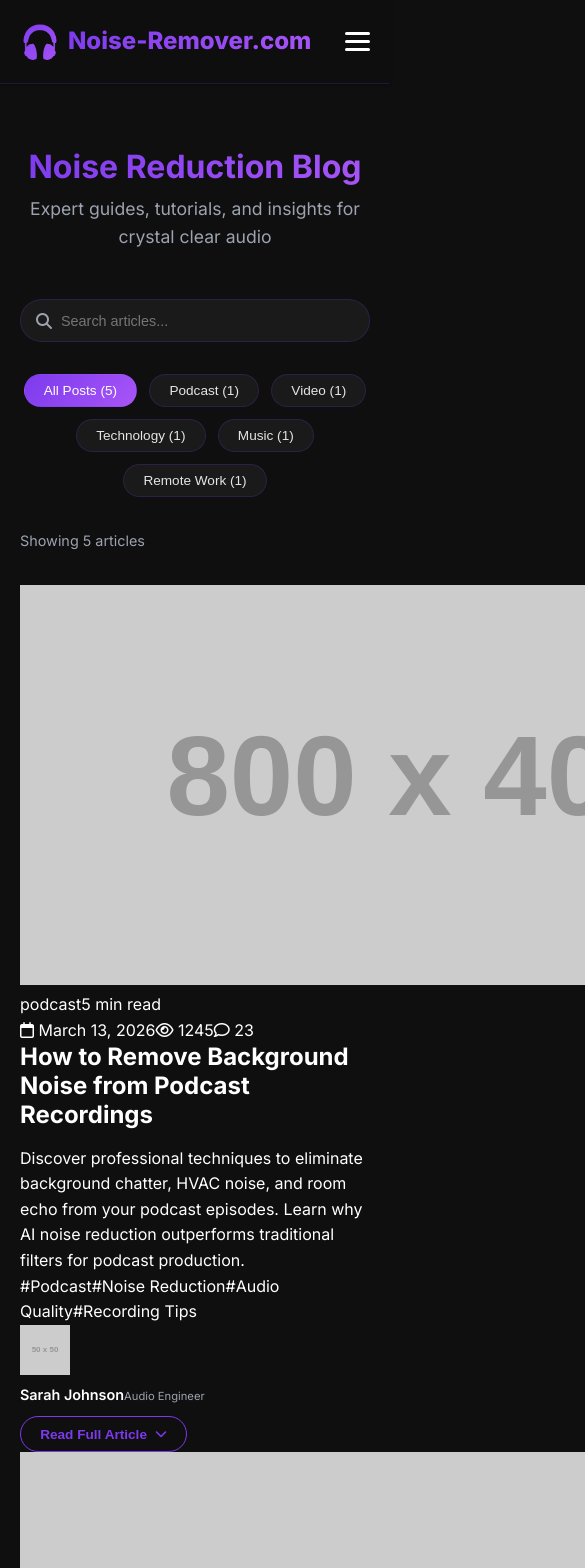
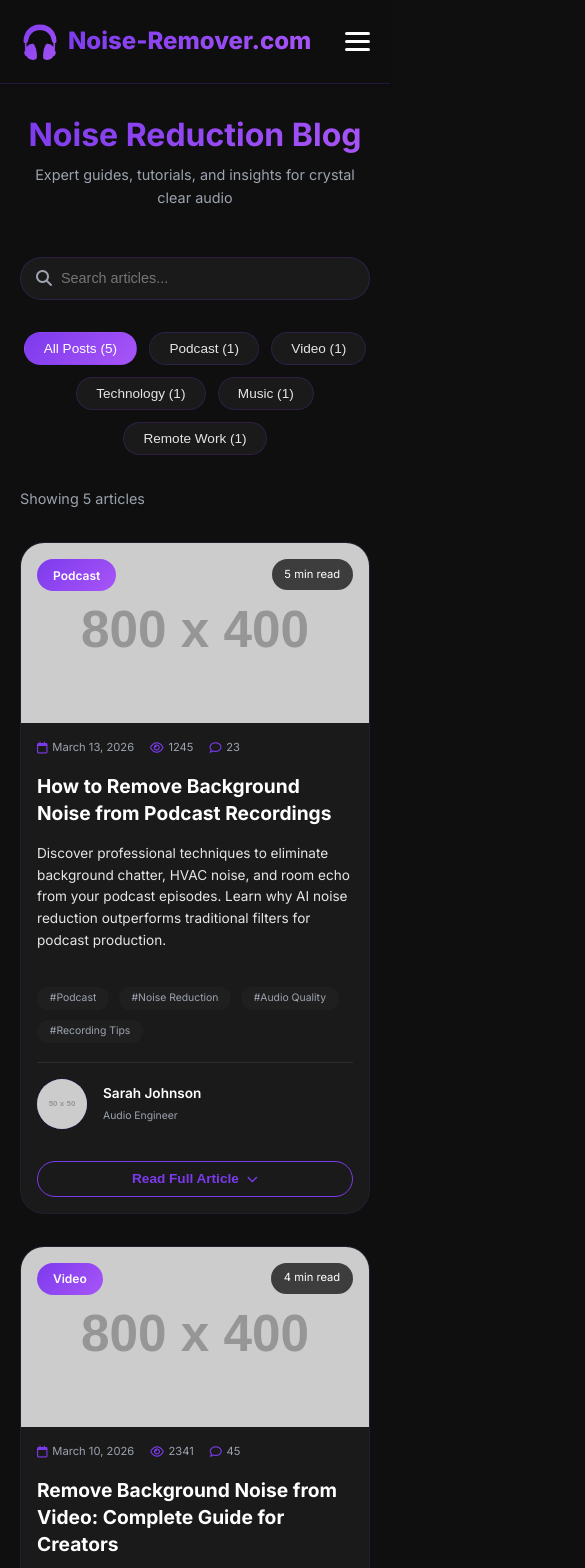
Before and after one commit to noiseremovercom/noise-reduction-website, a React (Create React App) app in the folder frontend/: page /blog in a window 390 px wide. Shown: the top 1568 px of the page, 585 px wide, since content can reach past the window. Built offline with nearby package versions, Linux system fonts and the light colour scheme; the HTML template or start-up script is replaced by a standard one.

Commit message:
Update website color scheme to match Flutter app - dark purple theme

```diff
--- a/frontend/src/App.css
+++ b/frontend/src/App.css
@@ -1457,13 +1457,15 @@ div.modal-content {
     margin-right: 0.5rem;
 }
 
-/* ===== BLOG PAGE STYLES ===== */
+/* ===== BLOG PAGE STYLES - FOR YOUR REACT COMPONENT ===== */
+
 .blog-page {
     padding: 4rem 0;
     background: var(--dark-bg);
     min-height: 100vh;
 }
 
+/* Blog Header */
 .blog-header {
     text-align: center;
     margin-bottom: 3rem;
@@ -1482,6 +1484,7 @@ div.modal-content {
     font-size: 1.1rem;
 }
 
+/* Blog Toolbar */
 .blog-toolbar {
     display: flex;
     justify-content: space-between;
@@ -1520,6 +1523,7 @@ div.modal-content {
     border-color: var(--primary);
 }
 
+/* Category Filters */
 .category-filters {
     display: flex;
     gap: 0.75rem;
@@ -1544,54 +1548,67 @@ div.modal-content {
     border-color: transparent;
 }
 
+/* Results Count */
 .blog-results {
     margin-bottom: 2rem;
     color: var(--text-tertiary);
     font-size: 0.9rem;
 }
 
-.blog-grid {
-    display: grid;
-    grid-template-columns: repeat(2, 1fr);
+.blog-results p {
+    margin: 0;
+}
+
+/* Blog Posts Grid */
+.blog-posts-grid {
+    display: flex;
+    flex-direction: column;
     gap: 2rem;
     margin-bottom: 3rem;
 }
 
-.blog-card {
+/* Blog Post Card */
+.blog-post-card {
     background: var(--dark-card);
     border-radius: 24px;
     overflow: hidden;
     transition: all 0.3s ease;
     border: 1px solid rgba(124,58,237,0.1);
-    display: flex;
-    flex-direction: column;
-}
-
-.blog-card:hover {
+    display: grid;
+    grid-template-columns: 300px 1fr;
+    gap: 0;
+}
+
+.blog-post-card:hover {
     transform: translateY(-5px);
     box-shadow: var(--shadow-glow);
     border-color: rgba(124,58,237,0.3);
 }
 
-.blog-card-image {
-    width: 100%;
-    height: 220px;
+.blog-post-card.expanded {
+    grid-template-columns: 1fr;
+}
+
+/* Post Image */
+.post-image {
     position: relative;
+    height: 100%;
+    min-height: 250px;
     overflow: hidden;
 }
 
-.blog-card-image img {
+.post-image img {
     width: 100%;
     height: 100%;
     object-fit: cover;
     transition: transform 0.5s ease;
 }
 
-.blog-card:hover .blog-card-image img {
+.blog-post-card:hover .post-image img {
     transform: scale(1.05);
 }
 
-.blog-badge {
+.post-category {
     position: absolute;
     top: 1rem;
     left: 1rem;
@@ -1605,7 +1622,7 @@ div.modal-content {
     z-index: 2;
 }
 
-.blog-read-time {
+.post-read-time {
     position: absolute;
     top: 1rem;
     right: 1rem;
@@ -1621,102 +1638,109 @@ div.modal-content {
     z-index: 2;
 }
 
-.blog-card-content {
-    padding: 1.5rem;
-    flex: 1;
+/* Post Content */
+.post-content {
+    padding: 1.8rem;
     display: flex;
     flex-direction: column;
 }
 
-.blog-meta {
-    display: flex;
-    gap: 1rem;
+.blog-post-card.expanded .post-content {
+    padding: 2rem;
+}
+
+/* Post Meta */
+.post-meta {
+    display: flex;
+    gap: 1.5rem;
     margin-bottom: 1rem;
-    font-size: 0.8rem;
     color: var(--text-tertiary);
-}
-
-.blog-meta span {
+    font-size: 0.85rem;
+}
+
+.post-meta span {
     display: flex;
     align-items: center;
     gap: 0.3rem;
 }
 
-.blog-meta i {
+.post-meta i {
     font-size: 0.75rem;
     color: var(--primary);
 }
 
-.blog-title {
-    font-size: 1.3rem;
+/* Post Title */
+.post-title {
+    font-size: 1.5rem;
     font-weight: 700;
     margin-bottom: 1rem;
     line-height: 1.4;
-}
-
-.blog-title a {
     color: var(--text-primary);
-    text-decoration: none;
-    transition: var(--transition);
-}
-
-.blog-title a:hover {
-    color: var(--primary);
-}
-
-.blog-excerpt {
+}
+
+/* Post Excerpt */
+.post-excerpt {
     color: var(--text-secondary);
-    font-size: 0.9rem;
+    font-size: 0.95rem;
     line-height: 1.6;
     margin-bottom: 1.2rem;
-    display: -webkit-box;
-    -webkit-line-clamp: 3;
-    -webkit-box-orient: vertical;
-    overflow: hidden;
-}
-
-.blog-tags {
+}
+
+.post-excerpt p {
+    margin-bottom: 1rem;
+}
+
+.post-excerpt h2 {
+    font-size: 1.3rem;
+    margin: 1.5rem 0 1rem;
+    color: var(--text-primary);
+}
+
+.post-excerpt h3 {
+    font-size: 1.1rem;
+    margin: 1rem 0 0.5rem;
+    color: var(--text-primary);
+}
+
+/* Tags */
+.post-tags {
     display: flex;
     gap: 0.6rem;
     flex-wrap: wrap;
     margin-bottom: 1.2rem;
 }
 
-.blog-tag {
+.post-tag {
     padding: 0.2rem 0.8rem;
     background: var(--dark-surface);
     border-radius: 50px;
     font-size: 0.7rem;
     color: var(--text-tertiary);
+    cursor: pointer;
     transition: var(--transition);
 }
 
-.blog-tag:hover {
+.post-tag:hover {
     background: var(--primary);
     color: white;
-    cursor: pointer;
-}
-
-.blog-author {
-    display: flex;
-    align-items: center;
-    gap: 0.75rem;
+}
+
+/* Author Section */
+.post-author {
+    display: flex;
+    align-items: center;
+    gap: 1rem;
     padding-top: 1rem;
     margin-top: auto;
     border-top: 1px solid rgba(255, 255, 255, 0.08);
 }
 
-.author-avatar {
-    width: 40px;
-    height: 40px;
+.post-author img {
+    width: 50px;
+    height: 50px;
+    border-radius: 50%;
+    object-fit: cover;
     background: var(--gradient);
-    border-radius: 50%;
-    display: flex;
-    align-items: center;
-    justify-content: center;
-    font-weight: 600;
-    color: white;
-    font-size: 0.9rem;
 }
 
 .author-info {
@@ -1724,6 +1748,7 @@ div.modal-content {
 }
 
 .author-name {
+    display: block;
     font-weight: 600;
     font-size: 0.9rem;
     color: var(--text-primary);
@@ -1731,10 +1756,12 @@ div.modal-content {
 }
 
 .author-role {
+    display: block;
     font-size: 0.7rem;
     color: var(--text-tertiary);
 }
 
+/* Read More Button */
 .read-more-btn {
     padding: 0.6rem 1.2rem;
     background: transparent;
@@ -1748,14 +1775,7 @@ div.modal-content {
     display: inline-flex;
     align-items: center;
     gap: 0.5rem;
-    margin-top: 0.5rem;
-    width: auto;
-    align-self: flex-start;
-}
-
-.read-more-btn i {
-    font-size: 0.75rem;
-    transition: transform 0.3s ease;
+    white-space: nowrap;
 }
 
 .read-more-btn:hover {
@@ -1764,8 +1784,261 @@ div.modal-content {
     transform: translateX(5px);
 }
 
+.read-more-btn i {
+    font-size: 0.7rem;
+    transition: transform 0.3s ease;
+}
+
 .read-more-btn:hover i {
     transform: translateX(3px);
+}
+
+/* Share Buttons */
+.post-share {
+    margin-top: 1.5rem;
+    padding-top: 1rem;
+    border-top: 1px solid rgba(255, 255, 255, 0.08);
+    display: flex;
+    align-items: center;
+    gap: 1rem;
+    flex-wrap: wrap;
+}
+
+.post-share span {
+    color: var(--text-tertiary);
+    font-size: 0.85rem;
+    font-weight: 500;
+}
+
+.share-icons {
+    display: flex;
+    gap: 0.5rem;
+}
+
+.share-icon {
+    display: flex;
+    align-items: center;
+    justify-content: center;
+    width: 32px;
+    height: 32px;
+    border-radius: 50%;
+    background: var(--dark-surface);
+    color: var(--text-secondary);
+    transition: all 0.3s ease;
+    text-decoration: none;
+}
+
+.share-icon:hover {
+    transform: translateY(-3px);
+}
+
+.share-icon.facebook:hover {
+    background: #1877f2;
+    color: white;
+}
+
+.share-icon.twitter:hover {
+    background: #1da1f2;
+    color: white;
+}
+
+.share-icon.linkedin:hover {
+    background: #0077b5;
+    color: white;
+}
+
+.share-icon.email:hover {
+    background: var(--primary);
+    color: white;
+}
+
+/* No Results */
+.no-results {
+    text-align: center;
+    padding: 4rem;
+    background: var(--dark-card);
+    border-radius: 24px;
+    border: 1px solid rgba(124,58,237,0.1);
+}
+
+.no-results i {
+    font-size: 4rem;
+    color: var(--text-tertiary);
+    margin-bottom: 1rem;
+}
+
+.no-results h3 {
+    font-size: 1.5rem;
+    margin-bottom: 0.5rem;
+    color: var(--text-primary);
+}
+
+.no-results p {
+    color: var(--text-tertiary);
+    margin-bottom: 2rem;
+}
+
+.reset-btn {
+    padding: 0.8rem 2rem;
+    background: var(--gradient);
+    color: white;
+    border: none;
+    border-radius: 50px;
+    font-size: 0.9rem;
+    font-weight: 600;
+    cursor: pointer;
+    transition: var(--transition);
+}
+
+.reset-btn:hover {
+    transform: translateY(-2px);
+    box-shadow: var(--shadow-glow);
+}
+
+/* Pagination */
+.blog-pagination {
+    display: flex;
+    justify-content: center;
+    align-items: center;
+    gap: 1rem;
+    margin-top: 2rem;
+    padding-top: 2rem;
+    border-top: 1px solid rgba(255, 255, 255, 0.1);
+}
+
+.pagination-btn {
+    padding: 0.6rem 1.2rem;
+    background: var(--dark-card);
+    border: 1px solid rgba(124,58,237,0.2);
+    border-radius: 50px;
+    color: var(--text-secondary);
+    cursor: pointer;
+    transition: var(--transition);
+}
+
+.pagination-btn:hover:not(:disabled) {
+    border-color: var(--primary);
+    color: var(--primary);
+}
+
+.pagination-btn:disabled {
+    opacity: 0.5;
+    cursor: not-allowed;
+}
+
+.pagination-current {
+    color: var(--text-primary);
+    font-weight: 600;
+    font-size: 0.9rem;
+}
+
+/* Responsive Design */
+@media (max-width: 1024px) {
+    .blog-post-card {
+        grid-template-columns: 250px 1fr;
+    }
+}
+
+@media (max-width: 768px) {
+    .blog-page {
+        padding: 2rem 0;
+    }
+
+    .blog-main-title {
+        font-size: 2rem;
+    }
+
+    .blog-toolbar {
+        flex-direction: column;
+        align-items: stretch;
+    }
+
+    .search-bar {
+        max-width: 100%;
+    }
+
+    .category-filters {
+        justify-content: center;
+    }
+
+    .blog-post-card {
+        grid-template-columns: 1fr;
+    }
+
+    .post-image {
+        min-height: 200px;
+        height: 200px;
+    }
+
+    .post-content {
+        padding: 1.5rem;
+    }
+
+    .post-title {
+        font-size: 1.3rem;
+    }
+
+    .post-meta {
+        flex-wrap: wrap;
+        gap: 1rem;
+    }
+
+    .post-author {
+        flex-wrap: wrap;
+    }
+
+    .read-more-btn {
+        width: 100%;
+        justify-content: center;
+        margin-top: 1rem;
+    }
+}
+
+@media (max-width: 480px) {
+    .blog-main-title {
+        font-size: 1.8rem;
+    }
+
+    .blog-main-subtitle {
+        font-size: 0.9rem;
+    }
+
+    .post-image {
+        min-height: 180px;
+        height: 180px;
+    }
+
+    .post-content {
+        padding: 1rem;
+    }
+
+    .post-title {
+        font-size: 1.2rem;
+    }
+
+    .post-excerpt {
+        font-size: 0.85rem;
+    }
+
+    .post-meta {
+        font-size: 0.7rem;
+    }
+
+    .post-tag {
+        font-size: 0.65rem;
+    }
+
+    .author-name {
+        font-size: 0.85rem;
+    }
+
+    .author-role {
+        font-size: 0.65rem;
+    }
+
+    .share-icons {
+        flex-wrap: wrap;
+    }
 }
 
 /* ===== FOOTER ===== */
```
